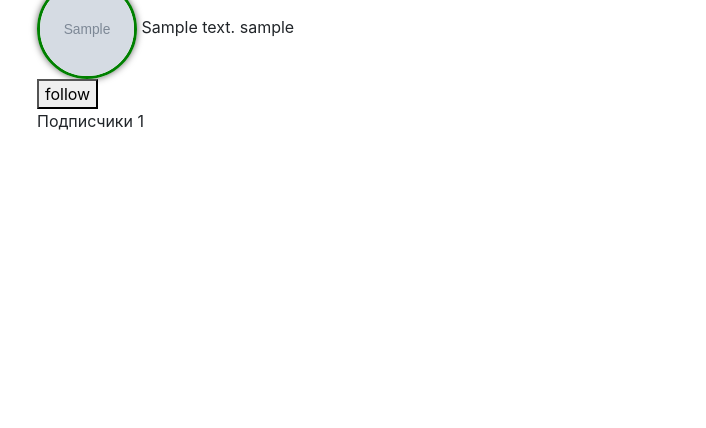
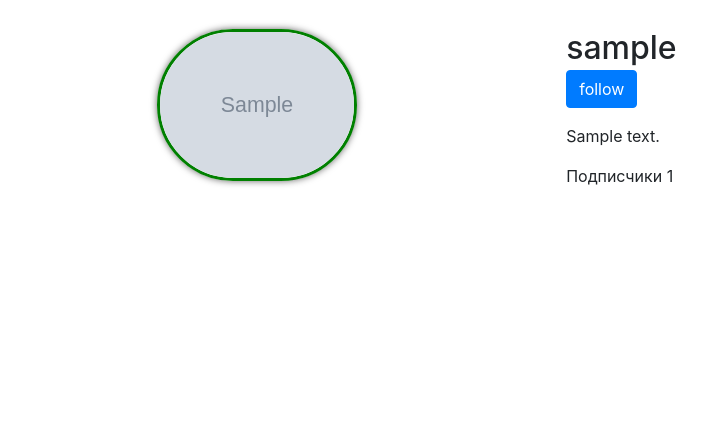
Before and after one commit to amirAkhmetzhanov94/insta_clone, a Django app: page /profile/1/ in a window 1280 px wide. Shown: the part 347-775 px from the top of the page, without its empty margins (63-769 px from the left). Run offline with Django 3.2, Linux system fonts and the light colour scheme; tables that the repository leaves empty hold one stand-in row (values such as "Sample post"); grey boxes marked "Sample" are stand-in pictures.

Commit message:
HW-62Немного переписал шаблон вывода профиля. Увеличил количество вводимых символов в поле 'about' модели 'profile'. Поменял очередность вывода постов на главной странице - в соответствии с датой создания поста, чтобы более новые посты были сверху.

```diff
--- a/source/accounts/models.py
+++ b/source/accounts/models.py
@@ -14,7 +14,7 @@ class Profile(models.Model):
 
     avatar = models.ImageField(blank=False, upload_to="avatars", verbose_name="Avatar")
 
-    about = models.TextField(max_length=30, blank=True, null=True, verbose_name="About user")
+    about = models.TextField(max_length=150, blank=True, null=True, verbose_name="About user")
 
     phone_number = models.CharField(max_length=20, blank=True, null=True, verbose_name="Phone number")
 
--- a/source/accounts/templates/user_detail.html
+++ b/source/accounts/templates/user_detail.html
@@ -5,33 +5,37 @@
 
 {% block content %}
     <div class="container">
+        <div class="wrapper">
+            <div class="avatar">
                 {% if user_obj.profile.avatar %}
-            <img src="{{ user_obj.profile.avatar.url }}" width="100" height="100" alt="" class="round">
+                    <img src="{{ user_obj.profile.avatar.url }}" width="200"alt="" class="round">
                 {% else %}
                     <img class="round" src="https://kudago.com/static/img/default-avatar.png"
-                 width="100" height="100" alt="">
+                         width="200"alt="">
                 {% endif %}
-        {{ user_obj.profile.about }}
-        {{ user_obj.username }}
+            </div>
+            <div class="profile_menu">
+                <h2>{{ user_obj.username }}
                     {% ifequal user user_obj %}
-        <p>
                         <a class="btn btn-primary mt-2" href="{% url "profile_edit" user_obj.pk %}">
                             Edit account <i class="bi bi-pencil-square"></i>
                         </a>
-        </p>
                     {% endifequal %}
                     <form action="{% url "follower-gateway" user_obj.pk %}" method="post">
                         {% csrf_token %}
-            <button type="submit" name="user_id" value="{{ user_obj.id }}">
+                        <button class="btn btn-primary" type="submit" name="user_id" value="{{ user_obj.id }}">
                             {% if user in user_obj.profile.followers.all %}
                                 unfollow
                             {% else %}
                                 follow
                             {% endif %}
                         </button>
-
                     </form>
+                </h2>
+            <p class="mt-3">{{ user_obj.profile.about }}</p>
                 Подписчики  {{ user_obj.profile.followers.count }}
+            </div>
+        </div>
     </div>
 
 {% endblock %}
--- a/source/webapp/static/css/main.css
+++ b/source/webapp/static/css/main.css
@@ -7,8 +7,26 @@
 i.bi-person-circle{
     font-size: 2rem;
 }
+a.btn-primary{
+    height: 40px;
+    margin-bottom: 5px;
+}
 li.dropdown{
     margin: 0;
     padding: 0;
     list-style-type: none;
 }
+
+div.wrapper{
+    display: flex;
+    margin-top: 50px;
+}
+
+div.avatar{
+    padding-left: 120px;
+}
+
+div.avatar, div.profile_menu{
+    height: 100%;
+    width: 49%;
+}
--- a/source/webapp/views.py
+++ b/source/webapp/views.py
@@ -31,6 +31,7 @@ class LikeGateway(View):
 class IndexView(ListView):
     model = Post
     template_name = "index.html"
+    ordering = "-created_on"
 
 
 class PostCreateView(CreateView):
```
Also changed, not shown: source/accounts/migrations/0003_alter_profile_about.py (added). Lines whose indentation alone changed are shown as unchanged.
